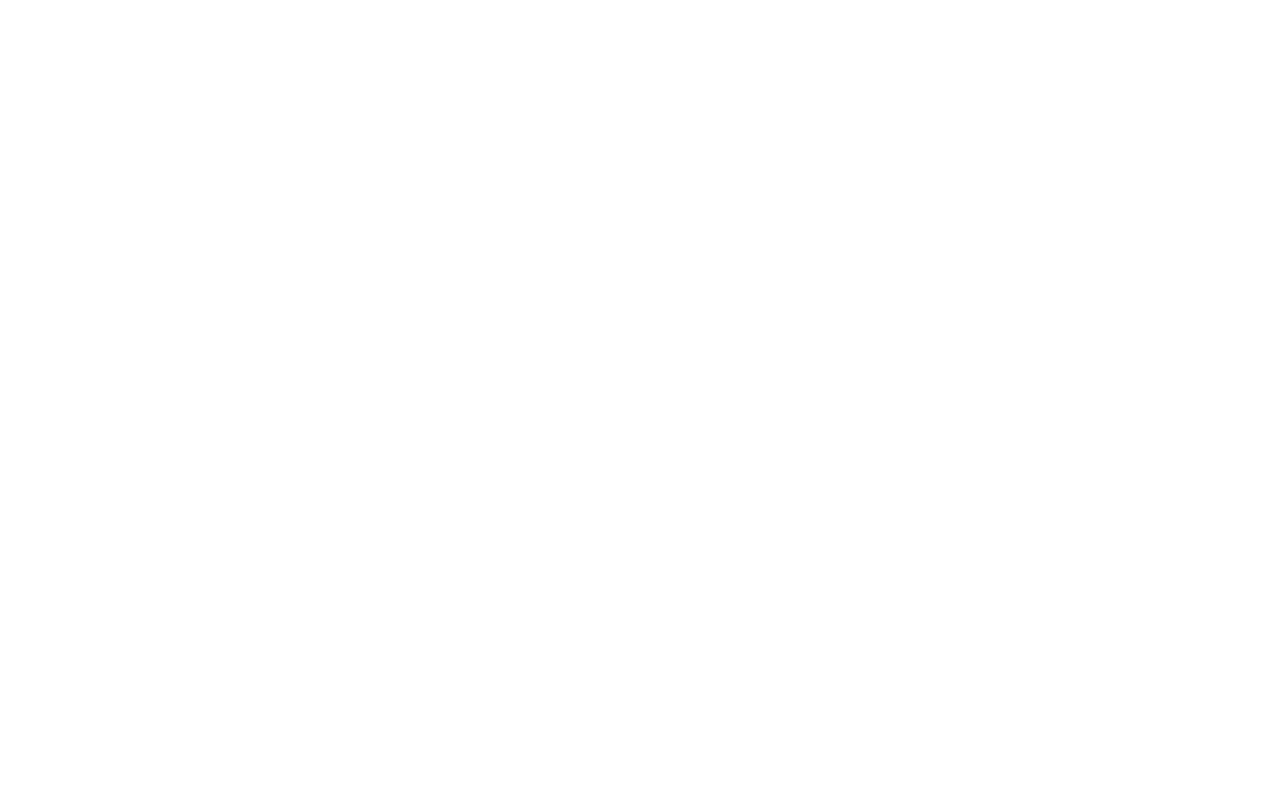
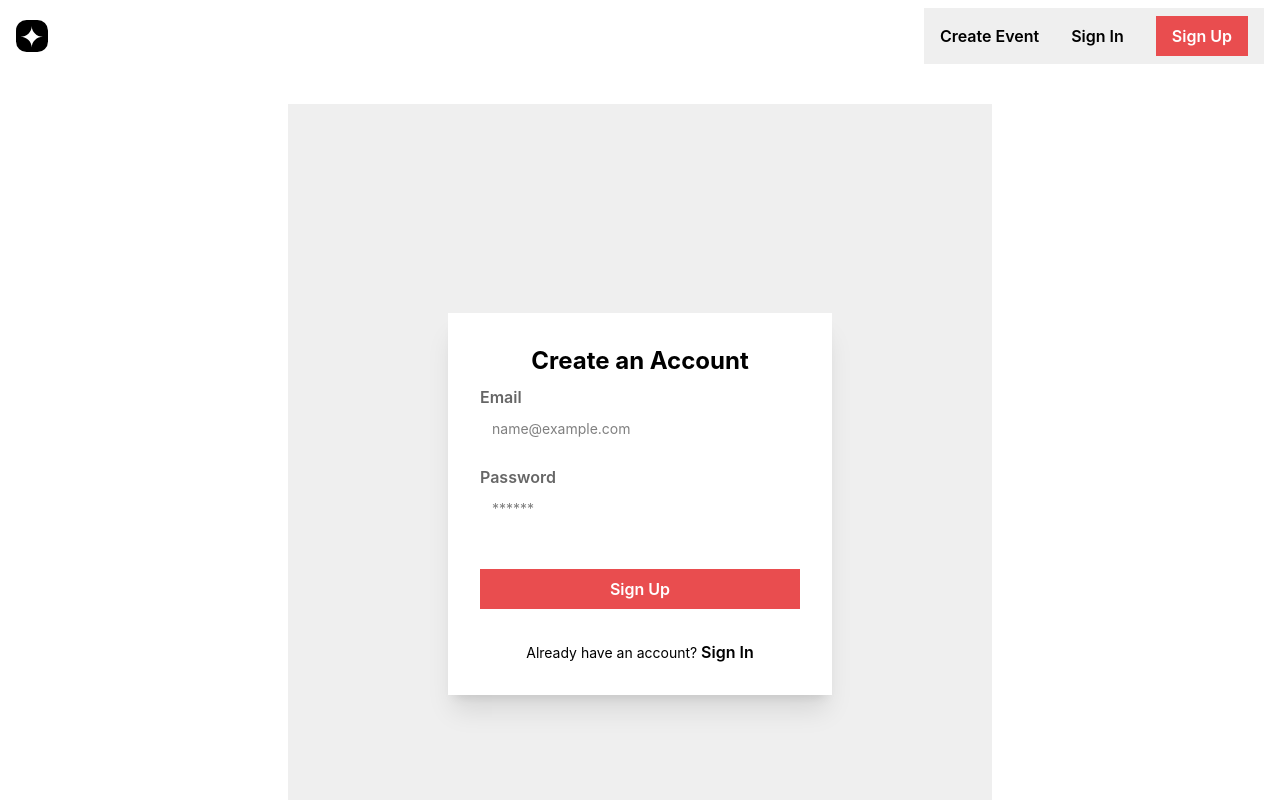
Before and after one commit to sowjanya-mn/Events_API_Project, a React (Vite) app in the folder Events_Api_Project/: page /signup in a window 1280 px wide. Before the commit this address had no page. Shown: the top 800 px of the page. Built offline with nearby package versions, Linux system fonts and the light colour scheme.

Commit message:
Sign In and Sign Up

```diff
--- a/Events_Api_Project/src/App.jsx
+++ b/Events_Api_Project/src/App.jsx
@@ -4,8 +4,8 @@
 import { BrowserRouter, Routes, Route } from "react-router";
 import MainLayout from "./layouts/MainLayout.jsx";
 import Home from "./pages/Home.jsx";
-// import SignIn from "./pages/SignIn.jsx";
-// import SignUp from "./pages/SignUp.jsx";
+import SignIn from "./pages/SignIn.jsx";
+import SignUp from "./pages/SignUp.jsx";
 import CreateEvent from "./pages/CreateEvent.jsx";
 import EventDetails from "./pages/EventDetails.jsx";
 // import NotFound from "./pages/NotFound.jsx";
@@ -15,11 +15,10 @@
   return (
     <Routes>
       <Route element={<MainLayout />}>
-        {
-          <Route path="/" element={<Home />} />
-          /*<Route path="/signin" element={<SignIn />} />
-        <Route path="/signup" element={<SignUp />} /> */
-        }
+        <Route path="/" element={<Home />} />
+        <Route path="/signin" element={<SignIn />} />
+        <Route path="/signup" element={<SignUp />} />
+
         <Route path="/createevent" element={<CreateEvent />} />
 
         {/* <Route path=":id" element={<EventDetails />} /> */}
--- a/Events_Api_Project/src/pages/SignIn.jsx
+++ b/Events_Api_Project/src/pages/SignIn.jsx
@@ -0,0 +1,121 @@
+import { useState } from "react";
+import { Link } from "react-router-dom";
+import Home from "./Home";
+export default function SignIn({ setSuccessMessageFromSignUp }) {
+  // 1. Create state to hold the input values
+  const [formData, setFormData] = useState({
+    email: "",
+    password: "",
+  });
+  const [isSuccess, setIsSuccess] = useState(false);
+  const [successMessage, setSuccessMessage] = useState("");
+  //const [showSignIn, setShowSignIn] = useState(false);
+  // 2. Update state whenever a user types
+  const handleChange = (e) => {
+    const { name, value } = e.target;
+    setFormData({
+      ...formData,
+      [name]: value,
+    });
+  };
+
+  // 3. Handle form submission
+  const handleSubmit = async (e) => {
+    e.preventDefault();
+
+    try {
+      // Send the POST request to your API
+      const response = await fetch("http://localhost:8080/api/auth/login", {
+        method: "POST",
+        headers: {
+          "Content-Type": "application/json",
+        },
+        body: JSON.stringify(formData),
+      });
+      console.log("Response from server:", response);
+      if (response.ok) {
+        const data = await response.json();
+        const token = data.token;
+        if (token) {
+          localStorage.setItem("userToken", token);
+          alert("Sign in successful!");
+        } else {
+          console.error(
+            "The server responded successfully, but no token was found in the data.",
+          );
+        }
+        setIsSuccess(true);
+      }
+    } catch (error) {
+      console.error("Error connecting to the server:", error);
+    }
+  };
+  if (isSuccess) {
+    return <Home />;
+  }
+  return (
+    // Centers the card layout perfectly on the light grey background screen
+    <div className="flex min-h-screen items-center justify-center bg-base-200 p-4">
+      {/* Forms a rounded card component matching your white design style */}
+      <form
+        onSubmit={handleSubmit}
+        className="card w-full max-w-sm bg-base-100 shadow-xl p-8 space-y-4"
+      >
+        <h5 className="text-green-600">{setSuccessMessageFromSignUp}</h5>
+
+        <h2 className="text-2xl font-bold text-center mb-2">
+          Sign In to continue
+        </h2>
+
+        {/* Email Field Container */}
+        <div className="form-control w-full">
+          <label htmlFor="email" className="label">
+            <span className="label-text font-semibold">Email</span>
+          </label>
+          <input
+            type="email"
+            name="email"
+            id="email"
+            placeholder="name@example.com"
+            value={formData.email}
+            onChange={handleChange}
+            required
+            className="input input-bordered w-full focus:input-primary"
+          />
+        </div>
+
+        {/* Password Field Container */}
+        <div className="form-control w-full">
+          <label htmlFor="password" className="label">
+            <span className="label-text font-semibold">Password</span>
+          </label>
+          <input
+            type="password"
+            name="password"
+            id="password"
+            placeholder="*****"
+            value={formData.password}
+            onChange={handleChange}
+            required
+            className="input input-bordered w-full focus:input-primary"
+          />
+        </div>
+
+        {/* Submit Action using your customized red button styles */}
+        <div className="form-control mt-6">
+          <button type="submit" className="btn btn-primary w-full">
+            Sign In
+          </button>
+        </div>
+
+        {/* Links to Sign In using your custom .link utility settings */}
+        <p className="text-sm text-center mt-4">
+          No account yet?{" "}
+          <Link to="/signup" className="link hover:underline">
+            Sign Up
+          </Link>
+        </p>
+      </form>
+    </div>
+  );
+}
--- a/Events_Api_Project/src/pages/SignUp.jsx
+++ b/Events_Api_Project/src/pages/SignUp.jsx
@@ -0,0 +1,118 @@
+import { useState } from "react";
+import { Link } from "react-router-dom";
+import Home from "./Home";
+import SignIn from "./SignIn";
+export default function SignUp() {
+  // 1. Create state to hold the input values
+  const [formData, setFormData] = useState({
+    email: "",
+    password: "",
+  });
+  const [isSuccess, setIsSuccess] = useState(false);
+  const [successMessage, setSuccessMessage] = useState("");
+  const [showSignIn, setShowSignIn] = useState(false);
+
+  //const [showSignIn, setShowSignIn] = useState(false);
+  // 2. Update state whenever a user types
+  const handleChange = (e) => {
+    const { name, value } = e.target;
+    setFormData({
+      ...formData,
+      [name]: value,
+    });
+  };
+
+  // 3. Handle form submission
+  const handleSubmit = async (e) => {
+    // Prevent the page from reloading
+    e.preventDefault();
+
+    try {
+      // Send the POST request to your API
+      const response = await fetch("http://localhost:8080/api/users", {
+        method: "POST",
+        headers: {
+          "Content-Type": "application/json",
+        },
+        body: JSON.stringify(formData),
+      });
+      console.log("Response from server:", response);
+      if (response.ok) {
+        setShowSignIn(true);
+      } else {
+        alert("Something went wrong.");
+      }
+    } catch (error) {
+      console.error("Error connecting to the server:", error);
+    }
+  };
+  if (showSignIn) {
+    return (
+      <SignIn setSuccessMessageFromSignUp="Sign up successful! Please sign in." />
+    );
+  }
+
+  return (
+    // Centers the card layout perfectly on the light grey background screen
+    <div className="flex min-h-screen items-center justify-center bg-base-200 p-4">
+      {/* Forms a rounded card component matching your white design style */}
+      <form
+        onSubmit={handleSubmit}
+        className="card w-full max-w-sm bg-base-100 shadow-xl p-8 space-y-4"
+      >
+        <h2 className="text-2xl font-bold text-center mb-2">
+          Create an Account
+        </h2>
+
+        {/* Email Field Container */}
+        <div className="form-control w-full">
+          <label htmlFor="email" className="label">
+            <span className="label-text font-semibold">Email</span>
+          </label>
+          <input
+            type="email"
+            name="email"
+            id="email"
+            placeholder="name@example.com"
+            value={formData.email}
+            onChange={handleChange}
+            required
+            className="input input-bordered w-full focus:input-primary"
+          />
+        </div>
+
+        {/* Password Field Container */}
+        <div className="form-control w-full">
+          <label htmlFor="password" className="label">
+            <span className="label-text font-semibold">Password</span>
+          </label>
+          <input
+            type="password"
+            name="password"
+            id="password"
+            placeholder="******"
+            value={formData.password}
+            onChange={handleChange}
+            required
+            className="input input-bordered w-full focus:input-primary"
+          />
+        </div>
+
+        {/* Submit Action using your customized red button styles */}
+        <div className="form-control mt-6">
+          <button type="submit" className="btn btn-primary w-full">
+            Sign Up
+          </button>
+        </div>
+
+        {/* Links to Sign In using your custom .link utility settings */}
+        <p className="text-sm text-center mt-4">
+          Already have an account?{" "}
+          <Link to="/signin" className="link hover:underline">
+            Sign In
+          </Link>
+        </p>
+      </form>
+    </div>
+  );
+}
```
